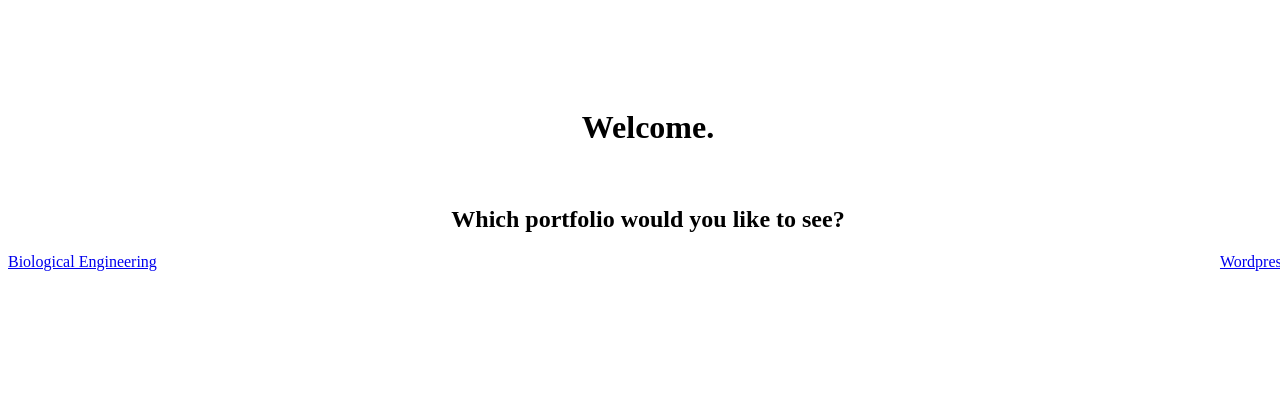
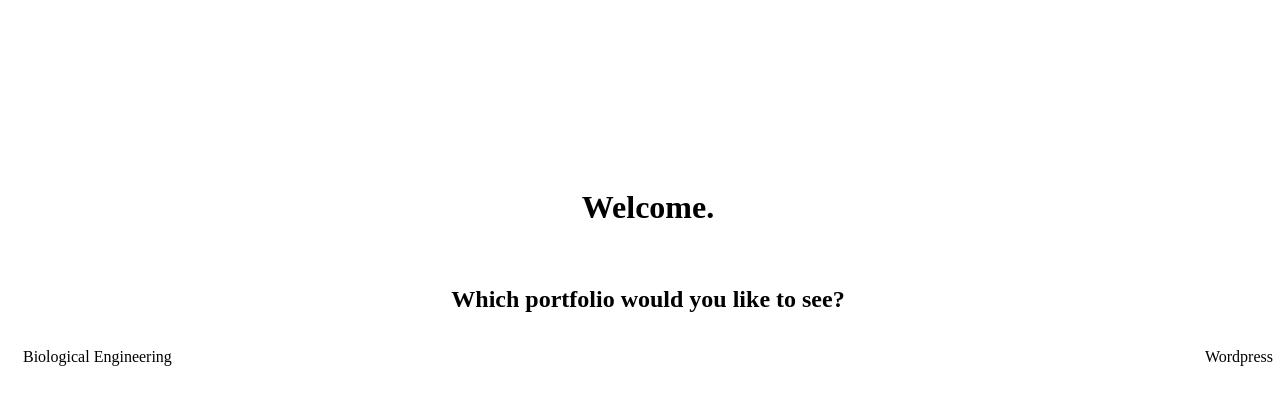
Before and after one commit to canyonbryson/portfolio, a plain HTML site: page test.html in a window 1280 px wide. Drawn offline with Linux system fonts and the light colour scheme.

Commit message:
Update test.html

```diff
--- a/test.html
+++ b/test.html
@@ -10,13 +10,15 @@
     }
     .left {
     float:left;
+    padding:15px;
     }
     .right {
     float:right;
+    padding:15px;
     }
     a {
-      underline:none;
-      text-color:black;
+      text-decoration:none;
+      color:black;
       }
       a:hover {
         text-color:Grey;
@@ -24,7 +26,7 @@
     </style>
   </head>
   <body>
-    <header style="height:10%;"></header>
+    <header style="height:20%;"></header>
     <center>
       <h1>Welcome.</h1>
       <br>
```
